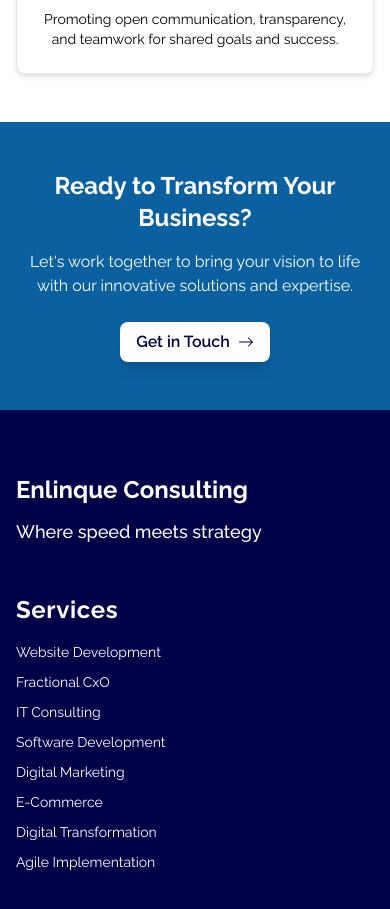
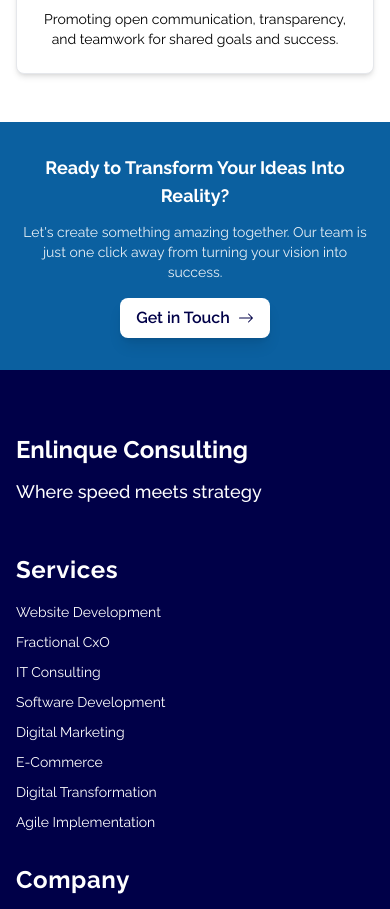
Before and after one commit to vinit14501/enlinque-demo-frontend, a React (Vite) app: page /about in a window 390 px wide. Shown: the part 3920-4829 px from the top of the page. Built offline with nearby package versions, Linux system fonts and the light colour scheme; a web font is replaced by a local one.

Commit message:
small changes

```diff
--- a/src/Components/about/About.jsx
+++ b/src/Components/about/About.jsx
@@ -4,6 +4,7 @@
 import { useNavigate } from "react-router-dom"
 import about from "../../assets/about.webp"
 import values from "../../assets/value.webp"
+import ContactCta from "../contact cta/ContactCta"
 
 const About = () => {
   const navigate = useNavigate()
@@ -252,33 +253,7 @@
       </section>
 
       {/* Connect Section */}
-      <section className="bg-[#0b60a0] py-12 sm:py-16 md:py-20 sticky top-0 z-50">
-        <div className="max-w-4xl mx-auto px-4 sm:px-6 lg:px-8 text-center">
-          <motion.div
-            initial={{ opacity: 0 }}
-            animate={{ opacity: 1 }}
-            transition={{ delay: 0.5 }}
-            className="text-white"
-          >
-            <h2 className="text-2xl sm:text-3xl md:text-4xl font-bold mb-4">
-              Ready to Transform Your Business?
-            </h2>
-            <p className="text-base sm:text-lg md:text-xl mb-6 text-white">
-              Let&apos;s work together to bring your vision to life with our
-              innovative solutions and expertise.
-            </p>
-            <motion.button
-              whileHover={{ scale: 1.05 }}
-              whileTap={{ scale: 0.95 }}
-              className="inline-flex items-center px-4 sm:px-6 py-2 sm:py-3 text-base sm:text-lg font-semibold text-[#000048] bg-white rounded-lg shadow-lg hover:shadow-xl transition-shadow duration-300"
-              onClick={() => navigate("/contact")}
-            >
-              Get in Touch
-              <BsArrowRight className="ml-2 w-4 h-4 sm:w-5 sm:h-5" />
-            </motion.button>
-          </motion.div>
-        </div>
-      </section>
+      <ContactCta />
     </div>
   )
 }
--- a/src/Components/home/Cta2.jsx
+++ b/src/Components/contact cta/ContactCta.jsx
@@ -2,7 +2,7 @@
 import { BsArrowRight } from "react-icons/bs"
 import { useNavigate } from "react-router-dom"
 
-const Cta2 = () => {
+const ContactCta = () => {
   const navigate = useNavigate()
 
   const containerVariants = {
@@ -65,4 +65,4 @@
   )
 }
 
-export default Cta2
+export default ContactCta
--- a/src/Components/fractionalCxo/FractionalCxO.jsx
+++ b/src/Components/fractionalCxo/FractionalCxO.jsx
@@ -6,6 +6,7 @@
 import coo from "../../assets/coo.webp"
 import cio from "../../assets/cio.webp"
 import fractional from "../../assets/fractional.webp"
+import ContactCta from "../contact cta/ContactCta"
 
 const services = [
   {
@@ -257,6 +258,9 @@
           ))}
         </div>
       </div>
+
+      {/* Connect Section */}
+      <ContactCta />
     </div>
   )
 }
--- a/src/Components/services pages/website development/WebsiteDevelopment.jsx
+++ b/src/Components/services pages/website development/WebsiteDevelopment.jsx
@@ -13,6 +13,7 @@
 import digitalmarketing from "../../../assets/digitalmarketing.webp"
 import PlanModal from "../../modal/PlanModal"
 import PricingSection from "./PricingSection"
+import ContactCta from "../../contact cta/ContactCta"
 
 const WebsiteDevelopment = () => {
   const navigate = useNavigate()
@@ -164,27 +165,8 @@
       {/* Pricing Section */}
       <PricingSection />
 
-      {/* CTA Section */}
-      <section className="bg-[#0b60a0] py-16 md:py-24 px-4 sm:px-6 text-white">
-        <div className="container mx-auto text-center">
-          <h2 className="text-2xl sm:text-3xl md:text-4xl font-bold mb-6">
-            Ready to Get Started?
-          </h2>
-          <p className="max-w-2xl mx-auto mb-8 text-lg md:text-xl">
-            We&apos;re excited to help you bring your digital vision to life.
-            Let&apos;s discuss your project and how we can help you succeed.
-          </p>
-          <motion.button
-            whileHover={{ scale: 1.05 }}
-            whileTap={{ scale: 0.95 }}
-            className="inline-flex items-center px-4 sm:px-6 py-2 sm:py-3 text-base sm:text-lg font-semibold font-raleway text-[#000048] bg-white rounded-lg shadow-lg hover:shadow-xl transition-shadow duration-300 gap-2"
-            onClick={() => navigate("/contact")}
-          >
-            Contact Us
-            <BsArrowRight className="ml-2 w-5 h-5" />
-          </motion.button>
-        </div>
-      </section>
+      {/* Connect Section */}
+      <ContactCta />
 
       {/* Modal Component */}
       <PlanModal
--- a/src/pages/HomePage.jsx
+++ b/src/pages/HomePage.jsx
@@ -4,9 +4,9 @@
 import Text from "../Components/home/Text"
 import Hero from "../Components/home/Hero"
 import Cta from "../Components/home/Cta"
-import Cta2 from "../Components/home/Cta2"
 import Cta3 from "../Components/home/Cta3"
 import Faq from "../Components/home/Faq"
+import ContactCta from "../Components/contact cta/ContactCta"
 
 export default function HomePage() {
   return (
@@ -19,7 +19,7 @@
       <Faq />
       <Quotes />
       <Testimonials />
-      <Cta2 />
+      <ContactCta />
     </>
   )
 }
```
